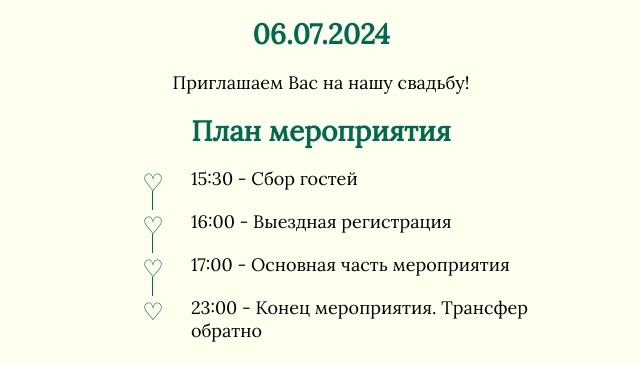
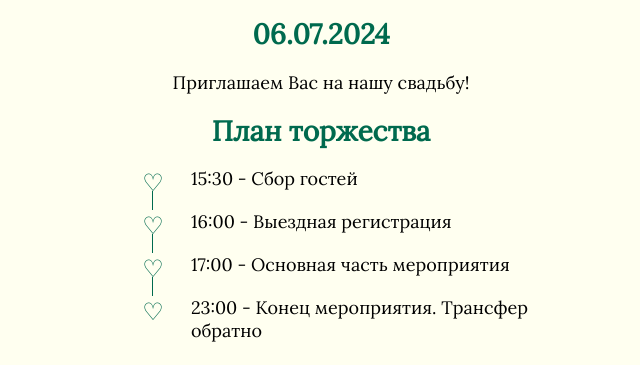
Before and after one commit to kpolshchikov/kpolshchikov.github.io, a plain HTML site: page index.html in a window 1280 px wide. Shown: the part 520-885 px from the top of the page, without its empty margins (319-959 px from the left). Drawn offline with Linux system fonts and the light colour scheme.

Commit message:
Поправил текст

```diff
--- a/index.html
+++ b/index.html
@@ -18,7 +18,7 @@
       <h1>06.07.2024</h1>
     </div>
     <p>Приглашаем Вас на нашу свадьбу!</p>
-    <h1>План мероприятия</h1>
+    <h1>План торжества</h1>
     <div class="list-container">
       <ul>
         <li>15:30 - Cбор гостей</li>
```
